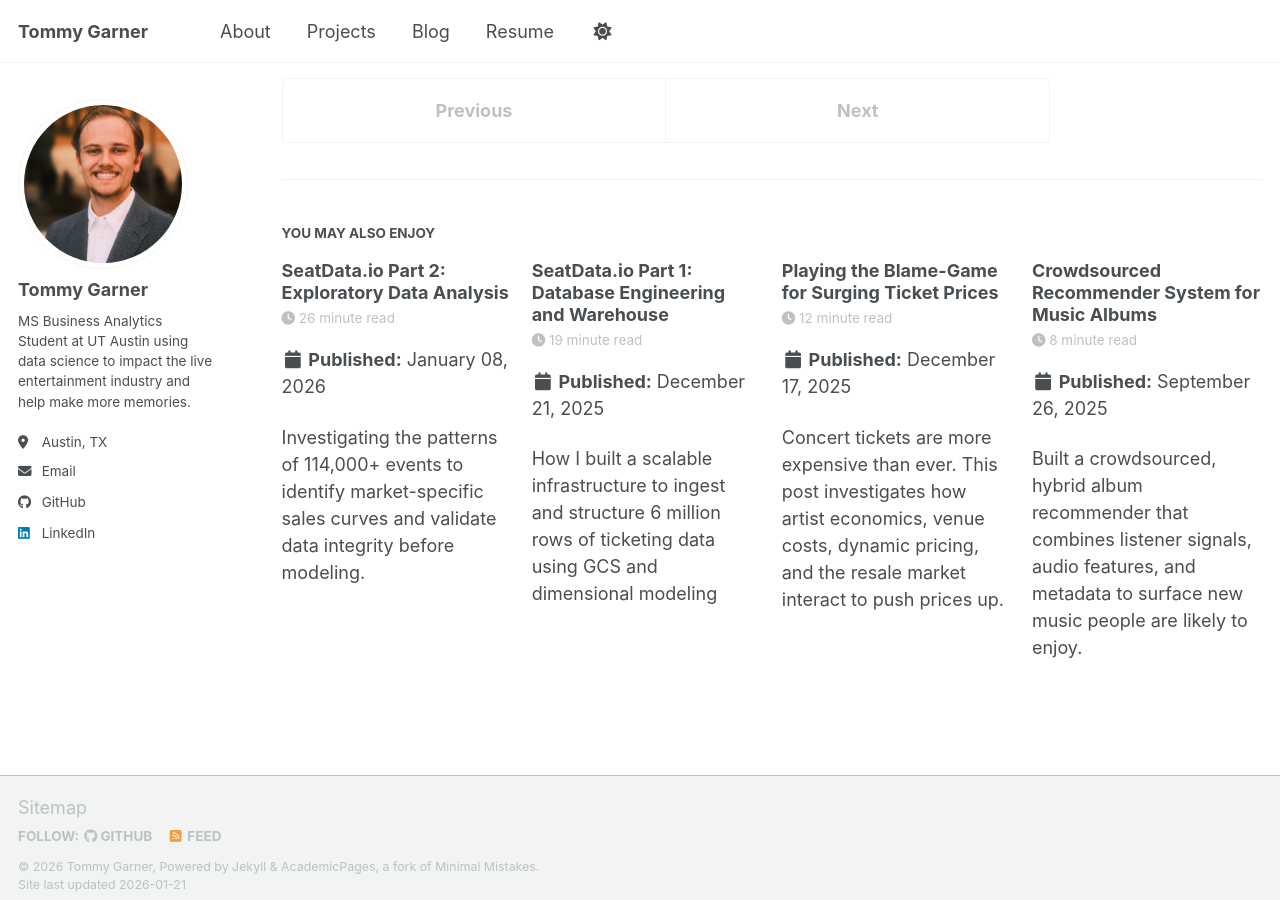
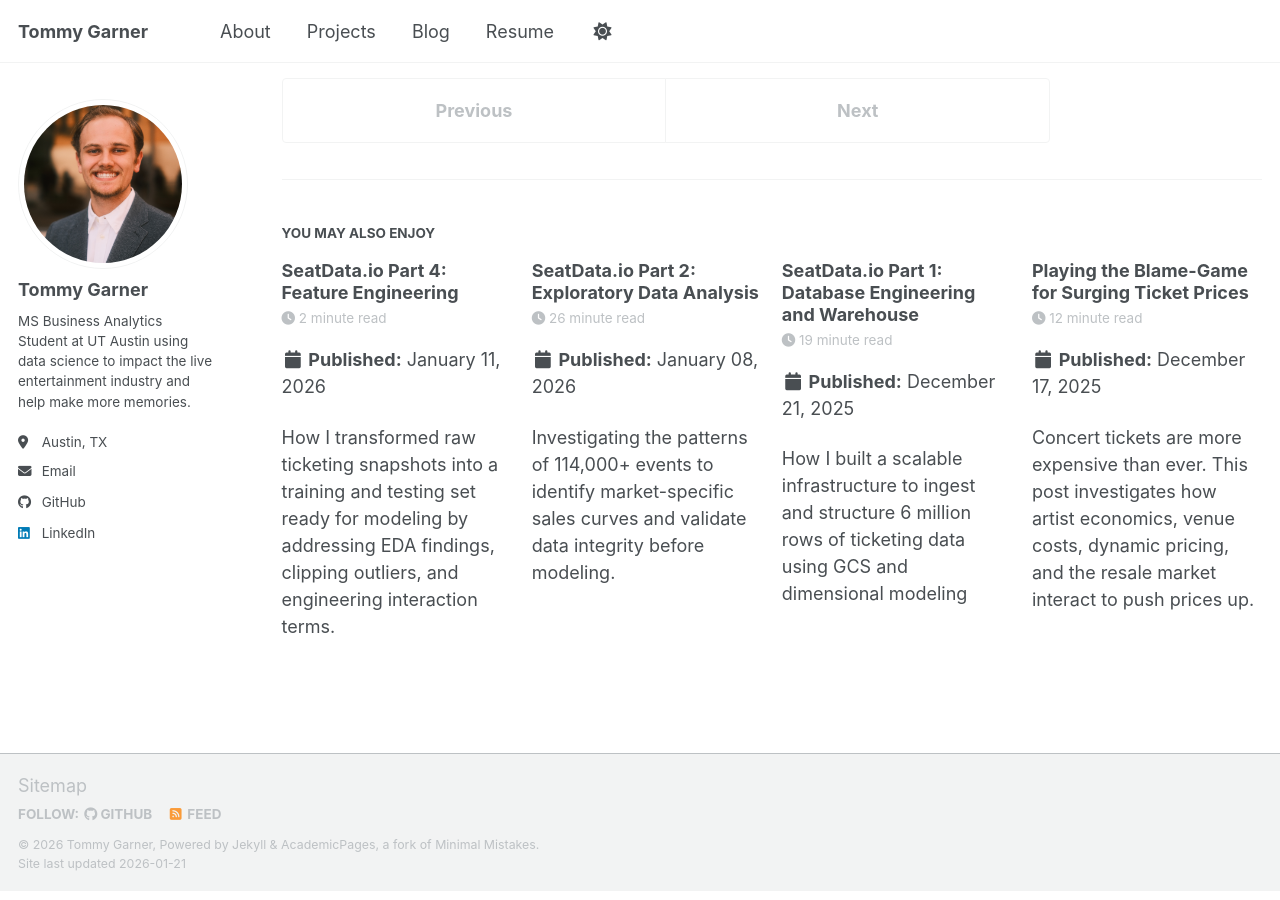
Before and after one commit to tommygarner/tommygarner.github.io, a Jekyll site: the page built from _posts/2026-01-20-seatdata.io-market-dashboard.md, in a window 1280 px wide and 900 px high, scrolled down 5200 px. Built offline with Jekyll 4.4.1, drawn with Linux system fonts in a browser that asks for light colours; a script bundle is joined from its source files by our own code; library files that are not in the unit come from our copies; some of the changed lines change nothing that is shown.

Commit message:
Create feature engineering article for SeatData.io
Added a detailed article on feature engineering for SeatData.io, including gap analysis, data loading, and initial filters.

````diff
--- a/_posts/2025-01-11-feature-engineering.md
+++ b/_posts/2025-01-11-feature-engineering.md
@@ -1 +1,73 @@
-<img width="532" height="291" alt="image" src="https://github.com/user-attachments/assets/0325f9ea-173e-4fd6-8c63-c0fd46b33a95" />
+---
+layout: single
+title: "SeatData.io Part 4: Feature Engineering"
+date: 2026-01-11
+description: "Feature Engineering my SeatData.io Snapshots to Prepare for Modeling"
+author_profile: true
+toc: true
+toc_sticky: true
+tags:
+  - feature engineering
+  - log transformations
+  - imputations
+  - dummy coding
+  - interaction terms
+  - time-series train/test split
+  - scaling
+excerpt: "How I transformed raw ticketing snapshots into a training and testing set ready for modeling by addressing EDA findings, clipping outliers, and engineering interaction terms."
+---
+
+## Abstract
+
+After building the data warehouse in Part 1, I moved to the modeling phase only to realize my raw data wasn't ready for algorithms. The secondary ticket market is noisy, zero-inflated, and riddled with outliers. This article details the **Gap Analysis** I conducted on my initial dataset and the resulting feature engineering pipeline I built. By implementing 99th-percentile clipping, cyclical time encoding, and a two-stage target strategy, I created a dataset capable of supporting high-fidelity demand forecasting.
+
+## Key Contributions
+
+-   **Gap Analysis Implementation**: Translating EDA findings into pipeline code
+-   **Robust Outlier Clipping**: Handling extreme variance in ticket prices
+-   **Two-Stage Target Engineering**: Solving for zero-inflated sales data
+-   **Cyclical Feature Encoding**: Using Trigonometry for temporal features
+
+---
+
+## 1. The Strategy: Gap Analysis
+Before writing a single line of code for the new pipeline, I had to audit my initial Exploratory Data Analysis (EDA). I found that standard scaling and linear assumptions would fail because of the specific nature of ticket data.
+
+I created a **Gap Analysis** table to guide my engineering script. This ensured every line of code solved a specific problem identified in the data.
+
+| Gap Identified | Implementation |
+|----------------|----------------|
+| **Extreme Outliers** | `get_in` clipped at $900, `listings_median` at $1,760 (99th percentile) |
+| **Skewed Distribution** | Applied `RobustScaler` (handles outliers better than Standard) |
+| **No Interaction Terms** | Created `days_to_event` × `focus_bucket` features |
+| **Temporal Leakage** | Strict time-based split (Train < 2025-01-01, Test >= 2025-01-01) |
+| **Integer DOW encoding** | Converted Day-of-Week to cyclical Sin/Cos features |
+| **Zero-inflated target** | Split targets: `target_sales_binary` (LogReg) and `target_sales_log` (XGBoost) |
+
+---
+
+## 2. Data Loading and Initial Filters
+The first step was pulling the data from the Data Mart I built in BigQuery. I used `google.cloud.bigquery` to pull the panel data, applying initial sanity filters directly in the SQL to save memory.
+
+I specifically filtered out "ghost events" (placeholder dates in 2028) and rows where `days_to_event` exceeded 1000, as these were confirmed to be platform errors during the EDA.
+
+```python
+query = """
+WITH base AS (
+  SELECT
+    snapshot_date, event_date, days_to_event, event_id_stubhub,
+    get_in, listings_median, listings_active,
+    sales_total_7d, main_category AS focus_bucket,
+    EXTRACT(DAYOFWEEK FROM event_date) AS event_dow
+  FROM `secondary-tickets.seatdata.mart_event_snapshot_panel`
+  WHERE days_to_event < 1000 AND event_date < '2028-01-01'
+),
+with_lags AS (
+  SELECT *,
+    LAG(sales_total_7d) OVER (PARTITION BY event_id_stubhub ORDER BY snapshot_date) AS sales_total_7d_prev
+  FROM base
+)
+SELECT *, (sales_total_7d - sales_total_7d_prev) AS sales_total_change_7d
+FROM with_lags
+"""
+df = client.query(query).to_dataframe()
````
